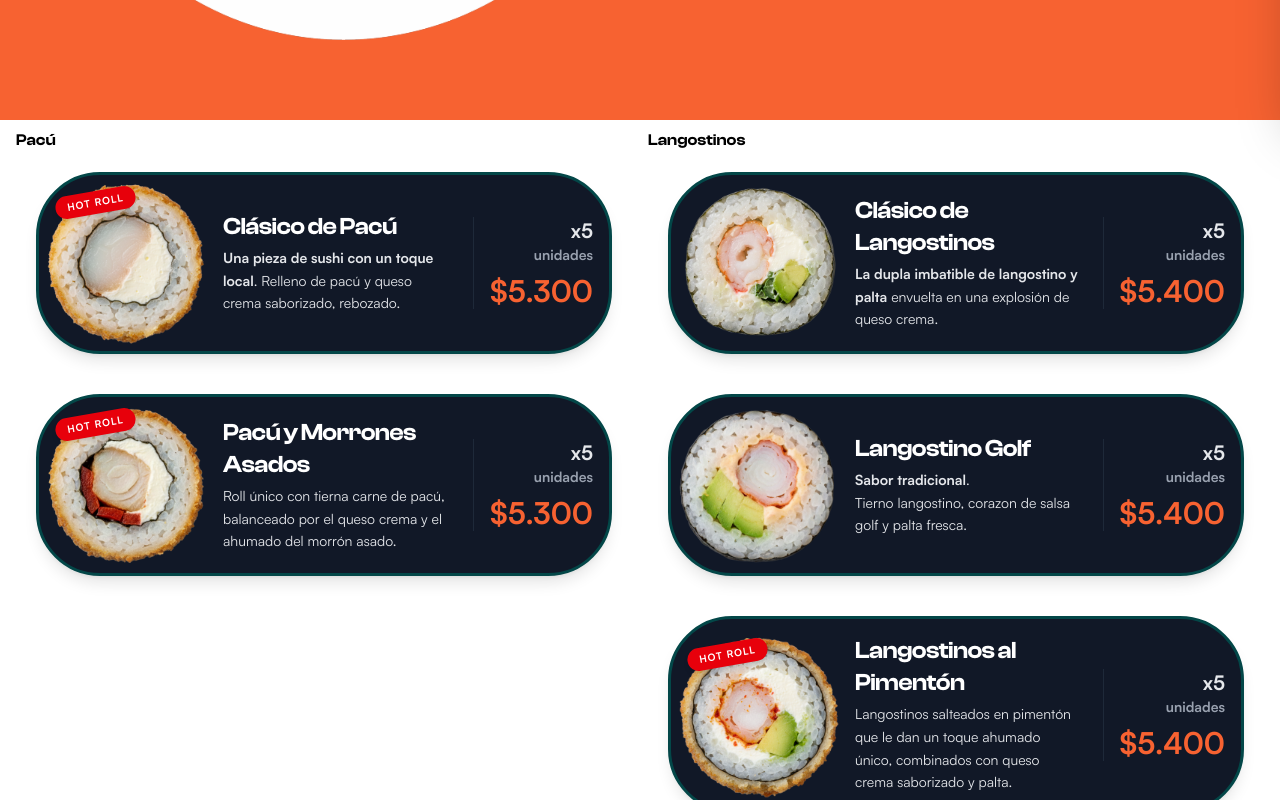
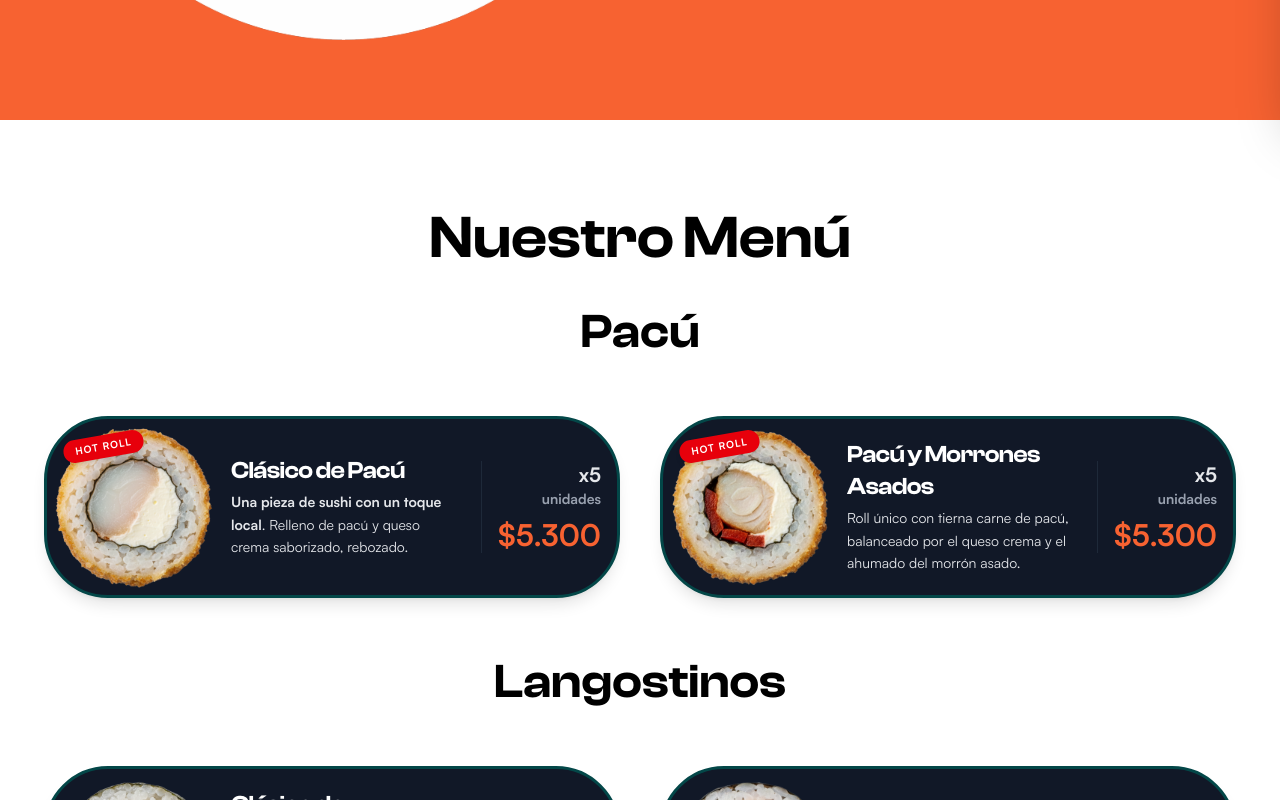
Before and after one commit to somoscomarcalabs/camasushi, a Next.js app: page / in a window 1280 px wide. Shown: the part 680-1480 px from the top of the page. Built offline with nearby package versions, Linux system fonts and the light colour scheme; a web font is replaced by a local one.

Commit message:
unit-green

```diff
--- a/src/features/landing/components/Menu.tsx
+++ b/src/features/landing/components/Menu.tsx
@@ -8,16 +8,19 @@ interface MenuProps {
 
 export default function Menu({ categories }: MenuProps) {
   return (
-    <div data-testid="menu-container" id="#menu" className='grid grid-cols-1 md:grid-cols-2 md:p-[0.5rem] p-[1.5rem] justify-items-center dark:bg-foreground'>
+    <div data-testid="menu-container" id="menu" className='grid grid-cols-1 md:p-[0.5rem] p-[1.5rem] justify-items-center dark:bg-foreground'>
+      <h1 className='text-6xl mt-20'>Nuestro Menú</h1>
       {
         categories.map((category) => (
           <div key={category.name}>
-            <h2>{category.name}</h2>
-            {category.items.map((item) => (
-              <div data-testid="menu-item" key={item.id} className='grid justify-items-center'>
-                <SushiCard sushi={item} />
-              </div>
-            ))}
+            <h1 className='text-center text-5xl dark:text-primary m-10'>{category.name}</h1>
+            <div className='grid grid-cols-1 md:grid-cols-2'>
+              {category.items.map((item) => (
+                <div data-testid="menu-item" key={item.id} className='grid justify-items-center'>
+                  <SushiCard sushi={item} />
+                </div>
+              ))}
+            </div>
           </div>
         ))
       }
```
